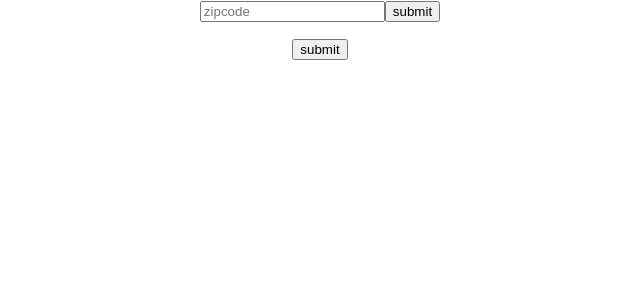
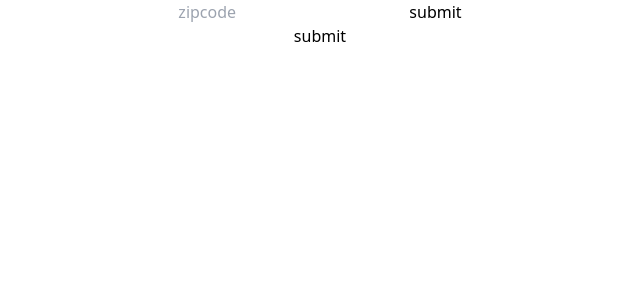
Before and after one commit to TTM-Org/not-that-frontend, a React (Create React App) app: page / in a window 1280 px wide. Shown: the top 300 px of the page, without its empty margins (320-960 px from the left). Built offline with nearby package versions, Linux system fonts and the light colour scheme.

Commit message:
map key fix, tailwind install

```diff
--- a/package.json
+++ b/package.json
@@ -38,5 +38,10 @@
       "last 1 firefox version",
       "last 1 safari version"
     ]
+  },
+  "devDependencies": {
+    "autoprefixer": "^10.4.4",
+    "postcss": "^8.4.12",
+    "tailwindcss": "^3.0.23"
   }
 }
--- /dev/null
+++ b/postcss.config.js
@@ -0,0 +1,6 @@
+module.exports = {
+  plugins: {
+    tailwindcss: {},
+    autoprefixer: {},
+  },
+}
--- a/src/Pages/Home.js
+++ b/src/Pages/Home.js
@@ -81,6 +81,7 @@ function Home() {
         })
 
         setBusinesses(display)
+        console.log(businesses)
     }
 
     function onSubmit(e){
@@ -123,7 +124,7 @@ function Home() {
                 <button type='submit' >submit</button>
             </form>
             <ol className="RestaurantList">
-                {categories.map(category => <li><button onClick={(e) => removeCategory(e, category)}>{category[0]}</button></li>)}
+                {categories.map((category, key) => <li key={key}><button onClick={(e) => removeCategory(e, category)}>{category[0]}</button></li>)}
             </ol>
 
             <button onClick={onCategorySubmit} type='submit' >submit </button>
--- a/src/index.css
+++ b/src/index.css
@@ -1,13 +1,9 @@
+@tailwind base;
+@tailwind components;
+@tailwind utilities;
+
 body {
   margin: 0;
-  font-family: -apple-system, BlinkMacSystemFont, 'Segoe UI', 'Roboto', 'Oxygen',
-    'Ubuntu', 'Cantarell', 'Fira Sans', 'Droid Sans', 'Helvetica Neue',
-    sans-serif;
   -webkit-font-smoothing: antialiased;
   -moz-osx-font-smoothing: grayscale;
 }
-
-code {
-  font-family: source-code-pro, Menlo, Monaco, Consolas, 'Courier New',
-    monospace;
-}
--- /dev/null
+++ b/tailwind.config.js
@@ -0,0 +1,9 @@
+module.exports = {
+  content: [
+    "./src/**/*.{js,jsx,ts,tsx}",
+  ],
+  theme: {
+    extend: {},
+  },
+  plugins: [],
+}
```
Also changed, not shown: 1 other file (tests, documents, lock files or other folders).
